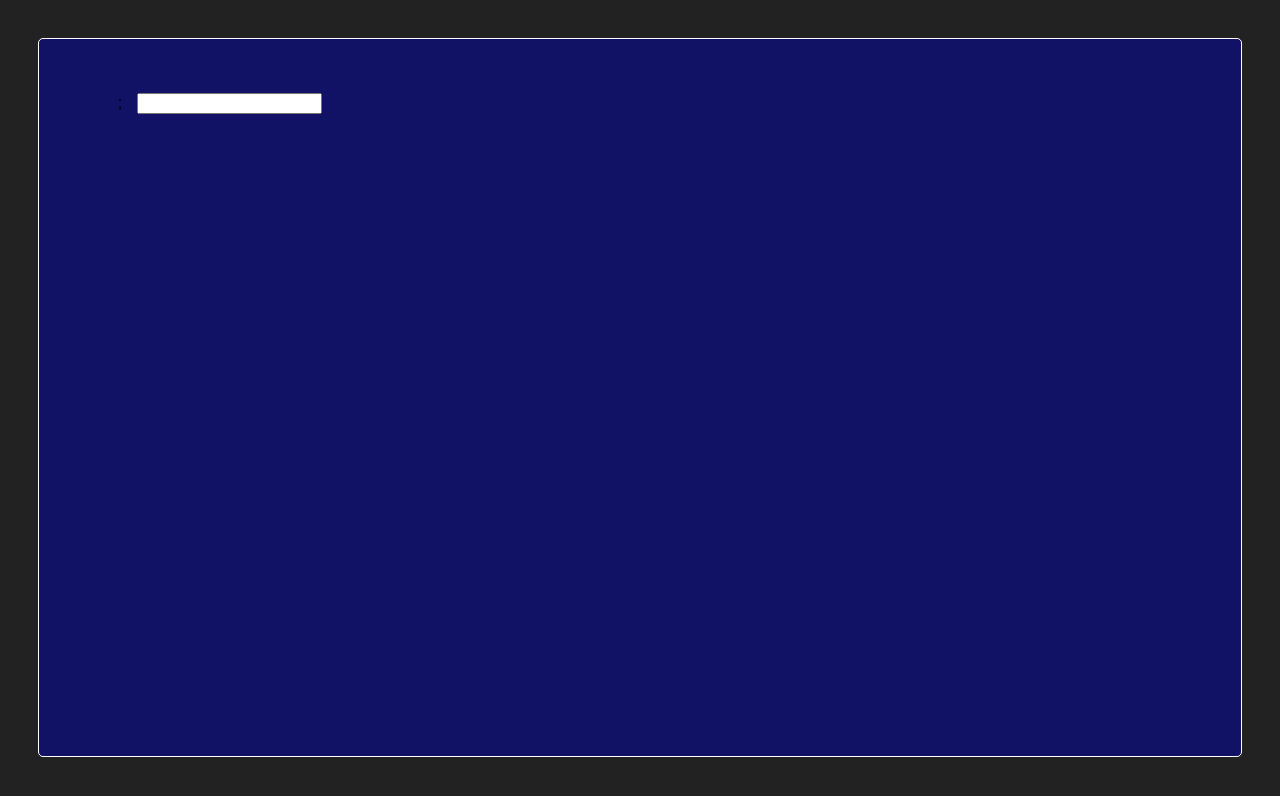
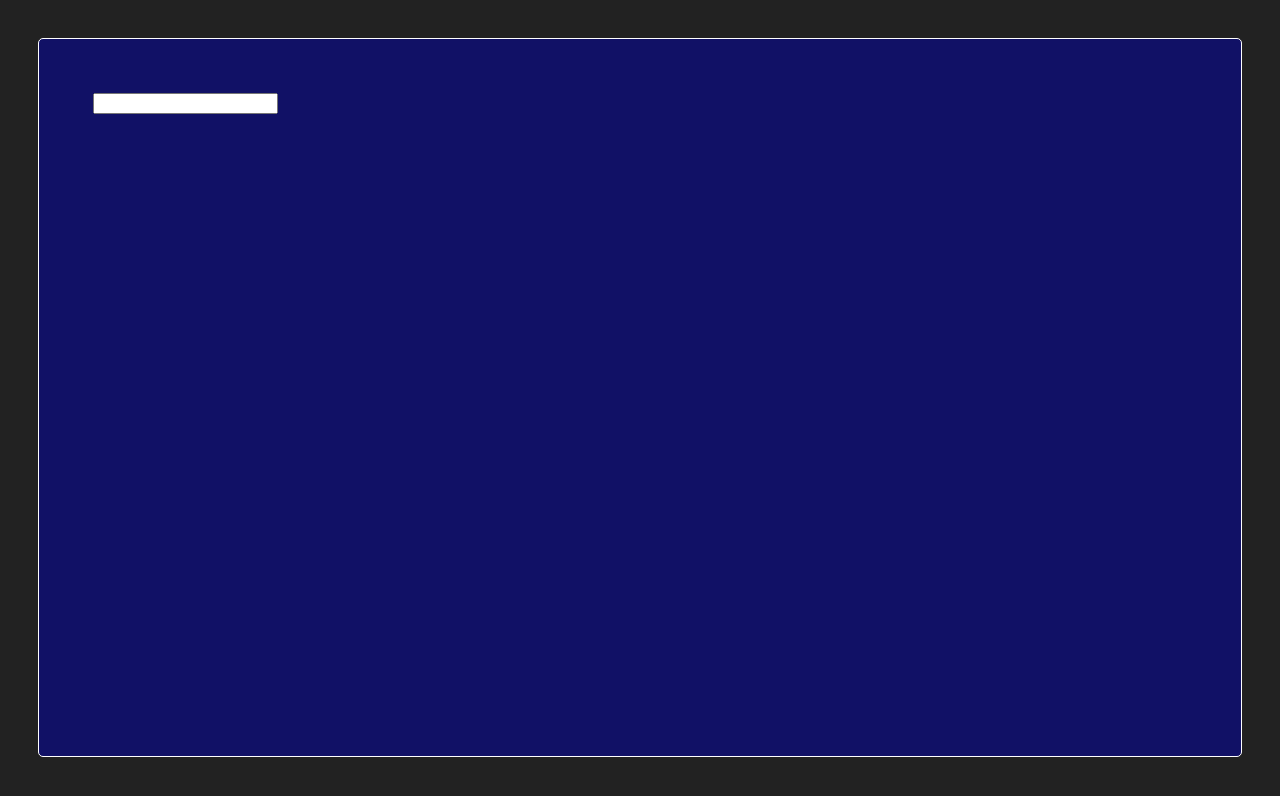
Before and after one commit to htbkoo/ChartTheStockMarket, a React (Create React App) app in the folder views/chart-the-stock-market-ui/: page / in a window 1280 px wide. Shown: the top 796 px of the page. Built offline with nearby package versions, Linux system fonts and the light colour scheme.

Commit message:
intermediate - updated StockList.jsx to use DisplayFrame FreeCodeCamp - Dynamic Web Application Projects - Chart the Stock Market

```diff
--- a/views/chart-the-stock-market-ui/src/components/StockList.jsx
+++ b/views/chart-the-stock-market-ui/src/components/StockList.jsx
@@ -1,16 +1,18 @@
 import React, {Component} from 'react';
 import '../stylesheets/StockList.css';
 
-import Stock from './Stock';
+import DisplayFrame from './DisplayFrame';
 
 export default class StockList extends Component {
     render() {
-        let stockComponents = this.props.stocks.map((stock, key) => (<Stock stock={stock} key={key}/>));
+        let stockComponents = this.props.stocks.map((stock, key) => (
+            <DisplayFrame child={stock} className="StockDisplayFrame" key={key}/>
+        ));
 
         return (
-            <ul className="StockListContainer">
-                {stockComponents};
-            </ul>
+            <div className="StockListContainer">
+                {stockComponents}
+            </div>
         );
     }
 }
```
Also changed, not shown: 1 other file (tests, documents, lock files or other folders).
